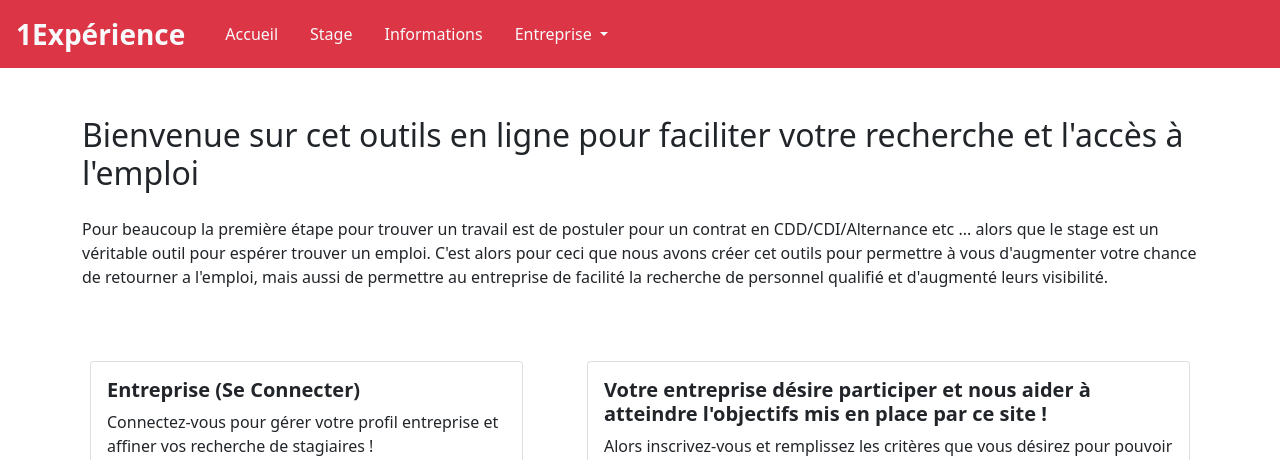
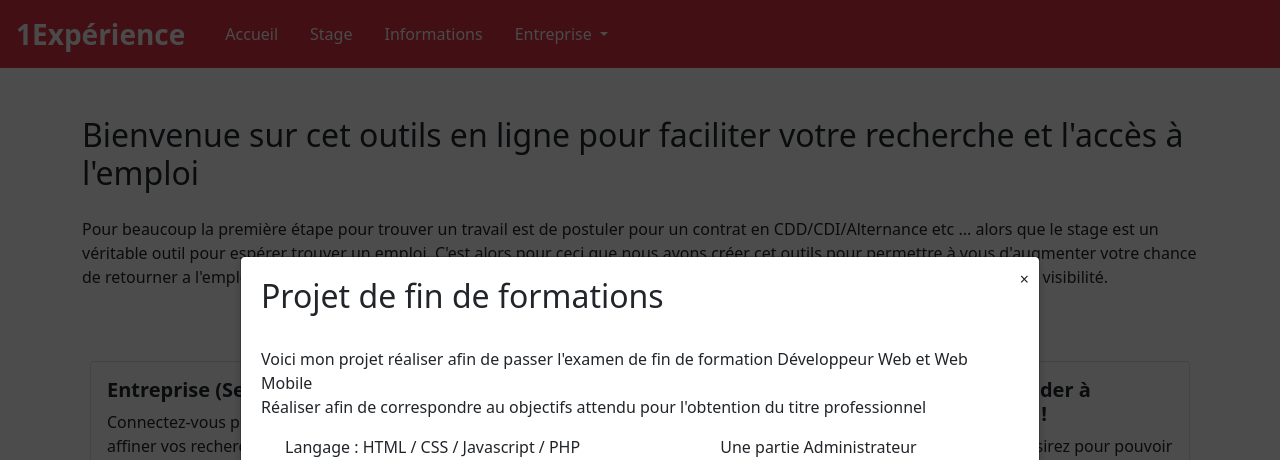
Before and after one commit to BaptisteQnt/Projet1, a PHP site: page /projet1/ in a window 1280 px wide. Shown: the top 460 px of the page. Run offline with PHP 8.4, Linux system fonts and the light colour scheme.

Commit message:
Changement Sept2023

```diff
--- a/controllers/connexionCtrl.php
+++ b/controllers/connexionCtrl.php
@@ -19,7 +19,7 @@ if(isset($_POST['validax'])){
         if(mb_strlen($_POST['mdp'])>=8){
             $pass = htmlspecialchars($_POST['mdp']);
         } else {
-            $formError['passvalide'] = "Le mots de passe est trop court";
+            $formError['passvalide'] = "Le mots de est trop court";
         }
     } else {
         $formError['inputVide'] = "Tous les champs doivent être rempli";
--- a/index.php
+++ b/index.php
@@ -22,6 +22,7 @@
         </style>
     </head>
     <body>
+
         <!-- Début NavBar du site -->
         <nav class="navbar navbar-expand-lg navbar-light bg-danger">
             <a class="navbar-brand text-light fs-3 fw-bold ms-3" href="index.php?home">1Expérience</a>
@@ -176,5 +177,7 @@
         <script src="https://cdn.jsdelivr.net/npm/jquery@3.5.1/dist/jquery.slim.min.js" integrity="sha384-DfXdz2htPH0lsSSs5nCTpuj/zy4C+OGpamoFVy38MVBnE+IbbVYUew+OrCXaRkfj" crossorigin="anonymous"></script>
         <script src="https://cdn.jsdelivr.net/npm/popper.js@1.16.1/dist/umd/popper.min.js" integrity="sha384-9/reFTGAW83EW2RDu2S0VKaIzap3H66lZH81PoYlFhbGU+6BZp6G7niu735Sk7lN" crossorigin="anonymous"></script>
         <script src="https://cdn.jsdelivr.net/npm/bootstrap@4.6.2/dist/js/bootstrap.min.js" integrity="sha384-+sLIOodYLS7CIrQpBjl+C7nPvqq+FbNUBDunl/OZv93DB7Ln/533i8e/mZXLi/P+" crossorigin="anonymous"></script>
+
+
     </body>
 </html>
--- a/modeles/class.utilisateur.php
+++ b/modeles/class.utilisateur.php
@@ -155,12 +155,12 @@ class Utilisateur extends Database {
 
     // Permet a l'utilisateur de modifier son profil via son formulaire qui apparait dans la page profils.
     public function modifierUtilisateur(){
-        $req = 'UPDATE entreprise SET nom_entreprise = :nom_entreprise, ville= :ville, nom_contact= :nom_con WHERE identifiant= :id';
+        $req = 'UPDATE entreprise SET nom_entreprise = :nom_entreprise, adresse= :adresse,ville= :ville, departement= :departement, nom_contact= :nom_con WHERE identifiant= :id';
         $modification = $this->db->prepare($req);
         $modification->bindValue(':nom_entreprise',$this->nom_entreprise,PDO::PARAM_STR);
-        // $modification->bindValue(':adresse',$this->adresse,PDO::PARAM_STR);
+        $modification->bindValue(':adresse',$this->adresse,PDO::PARAM_STR);
         $modification->bindValue(':ville',$this->ville,PDO::PARAM_STR);
-        // $modification->bindValue(':departement',$this->codepostale,PDO::PARAM_STR);
+        $modification->bindValue(':departement',$this->codepostale,PDO::PARAM_STR);
         $modification->bindValue(':nom_con',$this->nom_personne,PDO::PARAM_STR);
         $modification->bindValue(':id',$this->identifiant,PDO::PARAM_INT);
         return $modification->execute();
--- a/modeles/inscription/class.utilisateur.php
+++ b/modeles/inscription/class.utilisateur.php
@@ -145,7 +145,7 @@ class Utilisateur extends Database {
         $modification->bindValue(':nom_entreprise',$this->nom_entreprise,PDO::PARAM_STR);
         $modification->bindValue(':adresse',$this->adresse,PDO::PARAM_STR);
         $modification->bindValue(':ville',$this->ville,PDO::PARAM_STR);
-        $modification->bindValue(':departement',$this->codepostale,PDO::PARAM_STR);
+        $modification->bindValue(':departement',$this->departement,PDO::PARAM_STR);
         $modification->bindValue(':nom_con',$this->nom_personne,PDO::PARAM_STR);
         $modification->bindValue(':id',$this->identifiant,PDO::PARAM_INT);
         return $modification->execute();
--- a/views/accueil.php
+++ b/views/accueil.php
@@ -1,3 +1,28 @@
+<div class="modal" id="myModal1">
+        <div class="modal-content">
+            <span class="close" id="closeModal1">&times;</span>
+            <h2>Projet de fin de formations</h2>
+            <p class="mt-4">Voici mon projet réaliser afin de passer l'examen de fin de formation Développeur Web et Web Mobile
+                <br/>Réaliser afin de correspondre au objectifs attendu pour l'obtention du titre professionnel
+            </p>
+            <div class="d-flex justify-content-around">
+                <div>
+                    <p>Langage : HTML / CSS / Javascript / PHP</p>
+                    <p>Gestion de Donnée avec MySQL</p>
+                    <p>Interaction avec des API : Leaflet / API AdresseGouv</p>
+                </div>
+                <div>
+                    <p>Une partie Administrateur</p>
+                    <p>Programmation Orienté Objet / POO</p>
+                    <p>Index d'annonces</p>
+                </div>
+            </div>
+            <div class="mt-3">
+                <h3 class="mt-2">Contacter-moi afin d'exprimer vos critique sur le projet : Baptiste.qnt@gmail.com</h3>
+                <p class="mt-3">N'hésiter pas a me faire un retour sur mon projet car je sais qu'il n'est pas parfait et avoir l'avis de développeur professionnelle est toujours constructifs afin d'ameliorer et apprendre mes connaissances</p>
+            </div>
+        </div>
+    </div>
 <div class="container">
     <h2 class="mt-5">Bienvenue sur cet outils en ligne pour faciliter votre recherche et l'accès à l'emploi</h2>
     <p class="mt-4">Pour beaucoup la première étape pour trouver un travail est de postuler pour un contrat en CDD/CDI/Alternance etc ...
@@ -25,7 +50,7 @@
     </div>
     <!-- <div class="p-2 flex-fill bd-highlight">Flex item</div> -->
 </div>
-<div class="container mt-5" id="map"></div>
+<div class="container mt-5" id="map" style="z-index: 0;"></div>
 <script src="https://unpkg.com/leaflet@1.9.1/dist/leaflet.js"
             integrity="sha256-NDI0K41gVbWqfkkaHj15IzU7PtMoelkzyKp8TOaFQ3s="
             crossorigin="">
@@ -46,3 +71,25 @@
 </script>
 
 <script src="https://unpkg.com/leaflet@1.9.1/dist/leaflet.js" integrity="sha256-NDI0K41gVbWqfkkaHj15IzU7PtMoelkzyKp8TOaFQ3s=" crossorigin=""></script>
+<script>
+const modal = document.getElementById("myModal1");
+const closeModal = document.getElementById("closeModal1");
+
+// Fonction pour afficher la fenêtre modale
+function openModal() {
+    modal.style.display = "block";
+    console.log("it's ok");
+}
+
+// Fonction pour fermer la fenêtre modale
+function closeModalWindow() {
+    modal.style.display = "none";
+}
+
+// Écoutez l'événement de chargement de la page et affichez la fenêtre modale
+window.addEventListener("load", openModal);
+
+// Écoutez l'événement de clic sur le bouton de fermeture
+closeModal.addEventListener("click", closeModalWindow);
+
+console.log("It's OK !")</script>
--- a/views/asset/css/information.style.css
+++ b/views/asset/css/information.style.css
@@ -22,3 +22,32 @@
     visibility: hidden;
     display: none;
 }
+
+/* Styles pour la fenêtre modale */
+.modal {
+    display: none;
+    position: fixed;
+    top: 0;
+    left: 0;
+    width: 100%;
+    height: 100%;
+    background-color: rgba(0, 0, 0, 0.7);
+    z-index: 2;
+}
+
+.modal-content {
+    background-color: #fff;
+    margin: 20% auto;
+    padding: 20px;
+    border-radius: 5px;
+    box-shadow: 0 4px 8px rgba(0, 0, 0, 0.2);
+    max-width: 800px;
+}
+
+.close {
+    position: absolute;
+    top: 0;
+    right: 0;
+    padding: 10px;
+    cursor: pointer;
+}
--- /dev/null
+++ b/views/asset/js/modal.js
@@ -0,0 +1 @@
+// Récupérez la référence à la fenêtre modale et au bouton de fermeture
--- a/views/inscription.php
+++ b/views/inscription.php
@@ -5,7 +5,7 @@
         </div>
         <!-- Permet d'afficher des message d'erreur pour les differents champs present sur la page -->
         <?php
-            if(isset($formError['formError'])){ ?>
+            if(isset($formError['passValide'])){ ?>
                     <small class="form-text  text-danger"><?= $formError['passValide'] ?></small>
                 <?php } ?>
             <?php
```
Also changed, not shown: controllers/profilsCtrl.php (+5 -3 lines), views/ConfirmSuppr.php (+0 -13 lines), views/connexion.php (+4 -5 lines), views/profil.php (+4 -4 lines), views/asset/js/script.js (line endings or trailing spaces).
